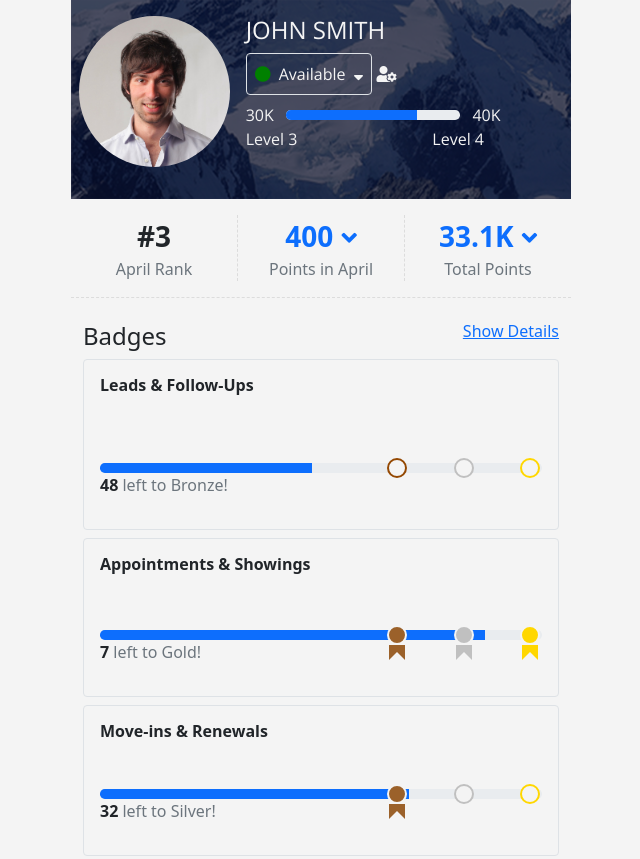
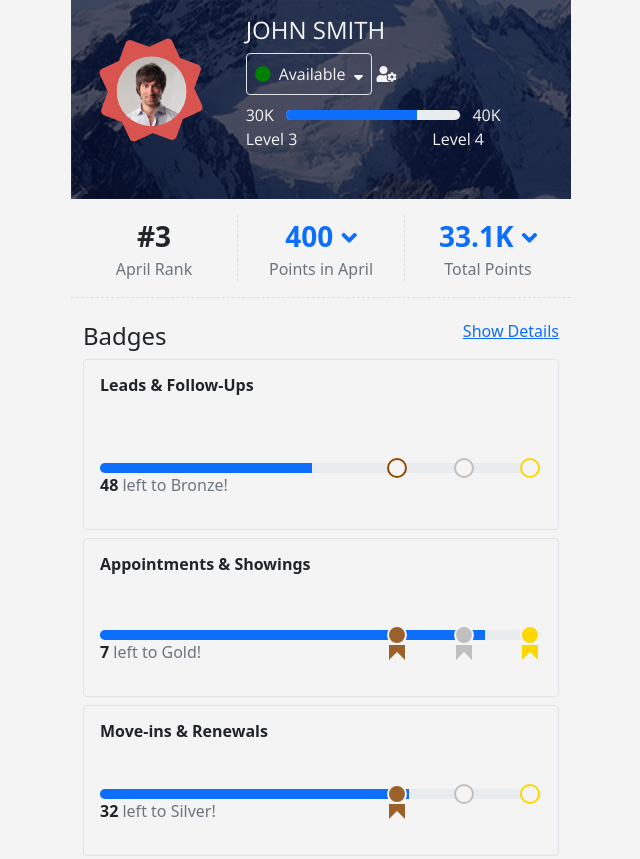
Before and after one commit to timweyel/leasing-agent-profile, a plain HTML site: page index.html in a window 1280 px wide. Shown: the top 859 px of the page, without its empty margins (319-959 px from the left). Drawn offline with nearby package versions, Linux system fonts and the light colour scheme.

Commit message:
profile pic and burst-8 positioned absolutely

```diff
--- a/css/main.css
+++ b/css/main.css
@@ -18,12 +18,50 @@ button {
   color:#f4f4f4;
 }
 
-#img.source-image {
+.profile-pic {
+  background-image: url('/assets/profile_user.jpg');
+  border-color: rgb(217, 84, 79);
+  border-style: solid;
+  border-width: 5px;
+  position: relative;
+  transform: rotate(-20deg);
+  top: -15px;
+  right: 7px;
+}
+
+#burst-8 {
+  background: rgb(217, 84, 79);
+  width: 80px;
+  height: 80px;
+  position: relative;
+  text-align: center;
+  transform: rotate(20deg);
+  border:rgb(217, 84, 79);
+  border-radius: 5px;
+  z-index: 15;
+  top: 50px;
+  left: 40px;
+}
+#burst-8:before {
+  content: "";
+  position: absolute;
+  height: 80px;
+  width: 80px;
+  background: rgb(217, 84, 79);
+  transform: rotate(135deg);
+  border-radius: 5px;
+  border-style: solid;
+  border-width: 0 15px 15px 0;
+  border-color: transparent transparent rgb(217, 84, 79) transparent;
+  z-index: 13;
+}
+
+/* #img.source-image {
   width: 100%;
   position: absolute;
   top: 0;
   left: 0;
-}
+} */
 
 .green-color {
   color:green;
@@ -197,35 +235,12 @@ button {
   border-width: 2px;
 }
 
-#burst-8 {
-  background: rgb(217, 84, 79);
-  width: 80px;
-  height: 80px;
-  position: relative;
-  text-align: center;
-  transform: rotate(20deg);
-  border:rgb(217, 84, 79);
-  border-radius: 5px;
-}
-#burst-8:before {
-  content: "";
-  position: absolute;
-  top: 0;
-  left: 0;
-  height: 80px;
-  width: 80px;
-  background: rgb(217, 84, 79);
-  transform: rotate(135deg);
-  border-radius: 5px;
-  border-style: solid;
-  border-width: 0 15px 15px 0;
-  border-color: transparent rgb(217, 84, 79) transparent transparent;
-}
+
 
 .top-position{
   z-index: 99;
 }
 
 .under-profile-pic{
-  z-index: 98;
+  z-index: 10;
 }
--- a/index.html
+++ b/index.html
@@ -16,19 +16,21 @@
 </head>
 <body>
   <!-- Header section -->
+
   <header>
     <div class="container">
       <div class="row ">
-        <div class="g-0" style="
+        <div class="g-0 " style="
           background-image: url('/assets/profile-bg.jpg');
           background-size: cover;
           ">
           <div style="background-color: rgba(4, 7, 34, 0.705);">
-            <div class="row">
+            <div class="row ">
               <div class="col-4">
-                <img src="assets/profile_user.jpg" class="top-position img-fluid rounded-circle ms-2 mt-3" alt="profile picture" />
-                <!-- <div id="burst-8" class="under-profile-pic">
-                </div> -->
+
+                <div id="burst-8" class="align-items-center">
+                  <img src="assets/profile_user.jpg" class="top-position profile-pic img-fluid rounded-circle ms-2 mt-3" alt="profile picture" />
+                </div>
               </div>
               <div class="col-8">
                 <h1 class="pt-3 fs-4">JOHN SMITH</h1>
```
